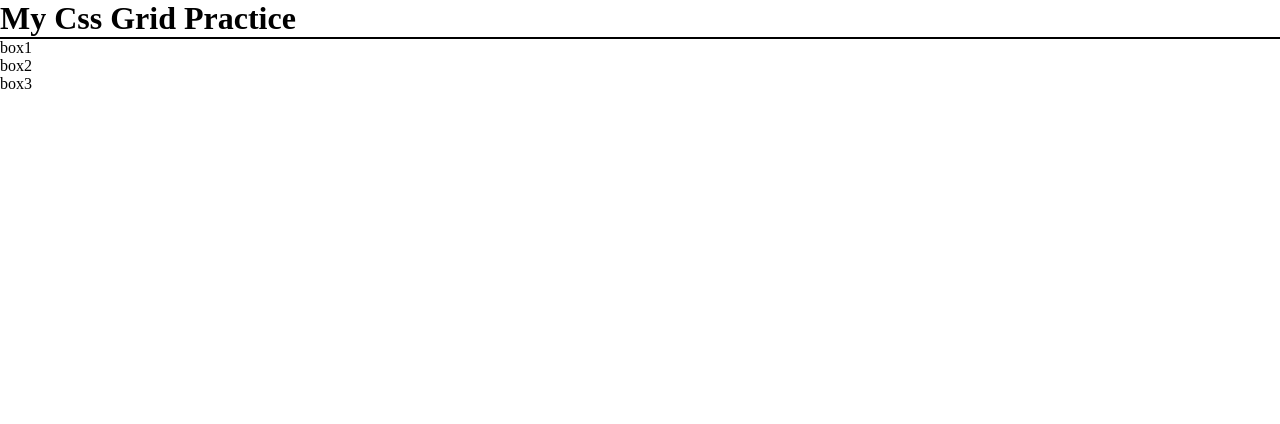
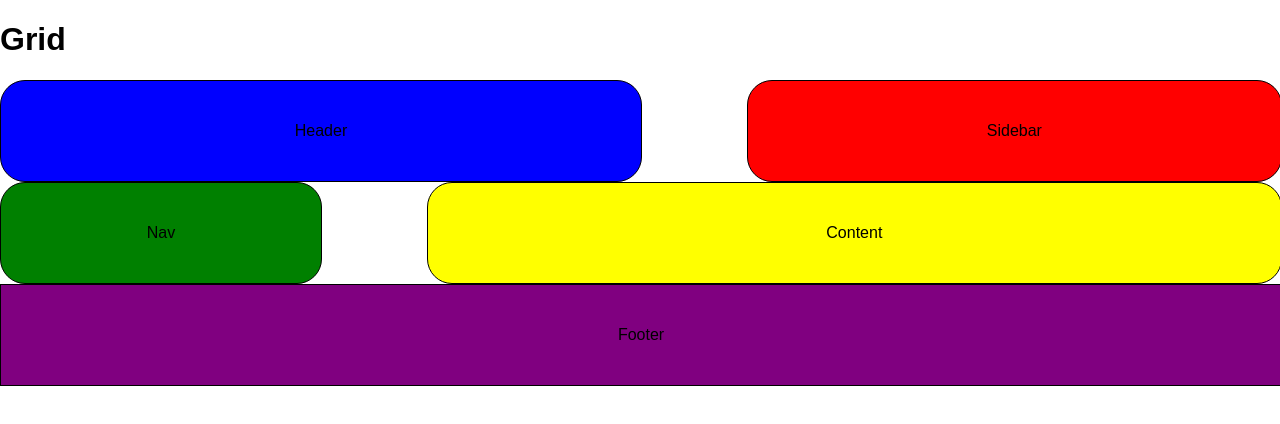
Before and after one commit to Kenny33tx/Kenny33tx, a plain HTML site: page index.html in a window 1280 px wide. Drawn offline with Linux system fonts and the light colour scheme.

Commit message:
completted first grid layout

```diff
--- a/index.html
+++ b/index.html
@@ -8,11 +8,17 @@
     <link rel="stylesheet" href="styles.css">
 </head>
 <body>
-    <h1><b>My Css Grid Practice</b></h1>
-    <div id="flex-container"></div>
-        <div>box1</div>
-        <div>box2</div>
-        <div>box3</div>
+   <h1>Grid</h1>
+
+   <div id="grid-container">
+  <div id="Header">Header</div>
+  <div id="Sidebar">Sidebar</div>
+  <div id="Content">Content</div>
+  <div id="Nav">Nav</div>
+  <div id="Footer">Footer</div>
+
+</div>
+
 
 </body>
 
--- a/styles.css
+++ b/styles.css
@@ -1,9 +1,65 @@
-* {
+html, body {
     margin: 0;
     padding: 0;
+    font-family: sans-serif;
 }
 
-#flex-container {
+
+#grid-container {
+    display: grid;
+    grid-template-columns: repeat(12, 1fr);
+}
+
+#Header {
+
+    border-radius: 25px;
+    background-color: blue;
+    grid-column: 1/7;
+    grid-row:1/1;
+
+}
+
+#Sidebar {
+    border-radius:25px ;
+    background-color: red;
+    grid-column: 8/13;
+    grid-row: 1/2;
+
+}
+
+#Content {
+    border-radius: 25px;
+    background-color: yellow;
+    grid-column: 5/13 ;
+    grid-row: 2/2;
+
+}
+
+#Nav {
+    border-radius: 25px;
+    background-color: green;
+    grid-column: 1/4;
+    grid-row: 2/2;
+
+}
+
+#Footer {
+    background-color: purple;
+    grid-column: 1/13 ;
+    grid-row: 4/5;
+}
+
+
+
+#grid-container > div {
     border: 1px solid black;
-    display: flex;
+    width: 100%;
+    height: 100px;
+    display: grid;
+    justify-content: center;
+    align-items: center;
 }
+
+@media screen {
+
+}
```
